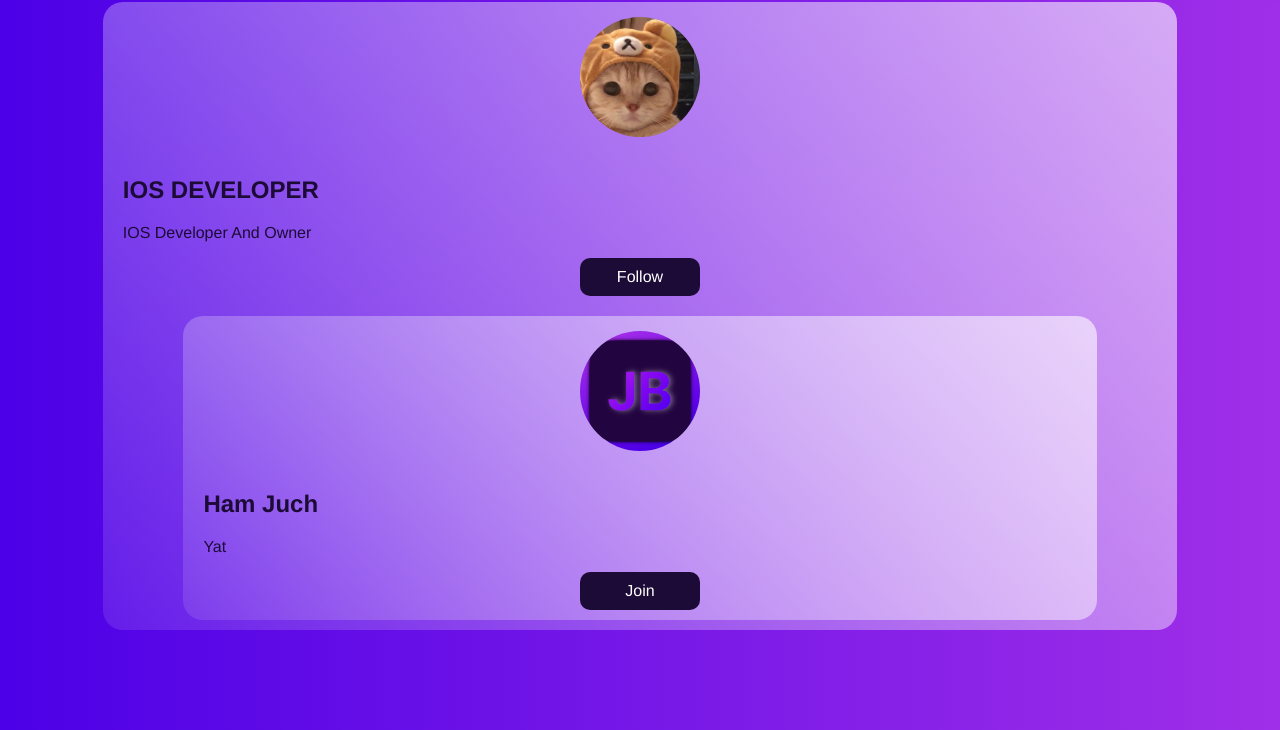
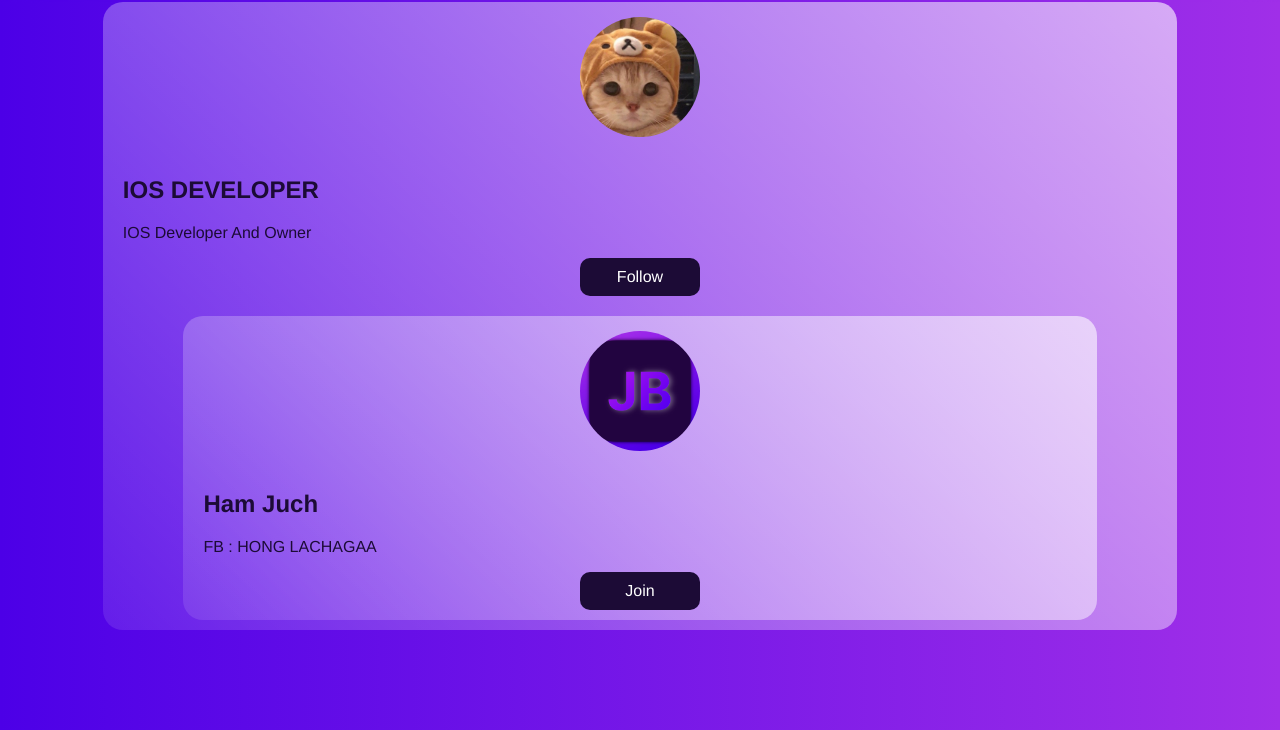
Before and after one commit to HongZzIOs/VIP.github.io, a plain HTML site: page index.html in a window 1280 px wide. Shown: the part 70-800 px from the top of the page. Drawn offline with Linux system fonts and the light colour scheme.

Commit message:
Update index.html

```diff
--- a/index.html
+++ b/index.html
@@ -28,7 +28,7 @@
 <div class="card-devs">
 <img src="My Channel.png">
 <h2>Ham Juch</h2>
-<p>Yat </p>
+<p>FB : HONG LACHAGAA </p>
 <a href="https://www.pornhub.com/">Join</a>
 </div>
 </center>
```
